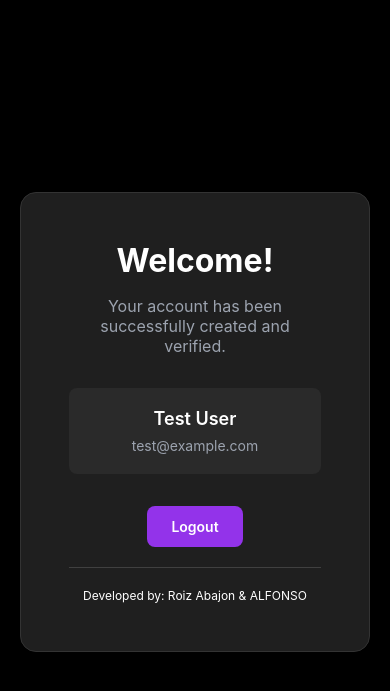
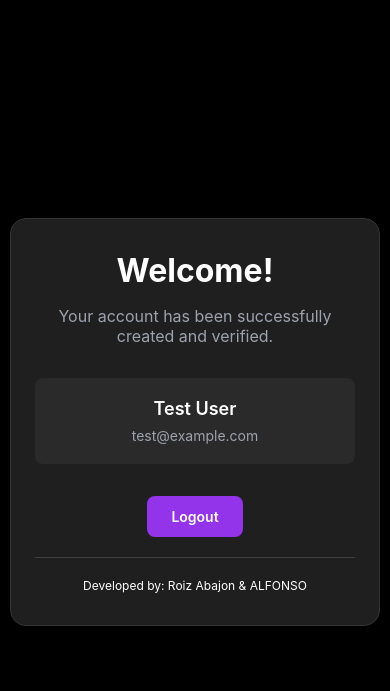
Before and after one commit to Roizycode/LaraveLoginPage, a Laravel app: page /dashboard in a window 390 px wide. Shown: the top 691 px of the page. Run offline with Laravel 12, Linux system fonts and the light colour scheme; a user stored in the database is signed in; data comes from the database, SQL or seed files in the repository; parts of the project's set-up code (start-up, migrations or seed data) failed here and were passed over; some libraries are stand-ins or nearby versions.

Commit message:
Fix container position: Lock containers in fixed center position to prevent any movement when clicking buttons

```diff
--- a/resources/views/dashboard.blade.php
+++ b/resources/views/dashboard.blade.php
@@ -24,6 +24,10 @@
         }
 
         .dashboard-container {
+            position: fixed;
+            top: 50%;
+            left: 50%;
+            transform: translate(-50%, -50%) translateZ(0);
             background: #1f1f1f;
             border: 1px solid #333333;
             border-radius: 16px;
@@ -32,8 +36,6 @@
             box-shadow: 0 8px 32px rgba(0, 0, 0, 0.5);
             max-width: 500px;
             width: 100%;
-            margin: 20px;
-            transform: translateZ(0);
             backface-visibility: hidden;
             will-change: auto;
             contain: layout style paint;
@@ -109,6 +111,23 @@
             font-size: 12px;
             margin: 0;
         }
+
+        /* Responsive Design */
+        @media (max-width: 480px) {
+            .dashboard-container {
+                padding: 32px 24px;
+                max-width: calc(100vw - 20px);
+                width: calc(100vw - 20px);
+            }
+        }
+
+        /* Ensure container never moves */
+        .dashboard-container {
+            position: fixed !important;
+            top: 50% !important;
+            left: 50% !important;
+            transform: translate(-50%, -50%) translateZ(0) !important;
+        }
     </style>
 </head>
 <body>
```
Also changed, not shown: resources/views/auth/login.blade.php (+14 -4 lines), resources/views/auth/register.blade.php (+14 -4 lines).
